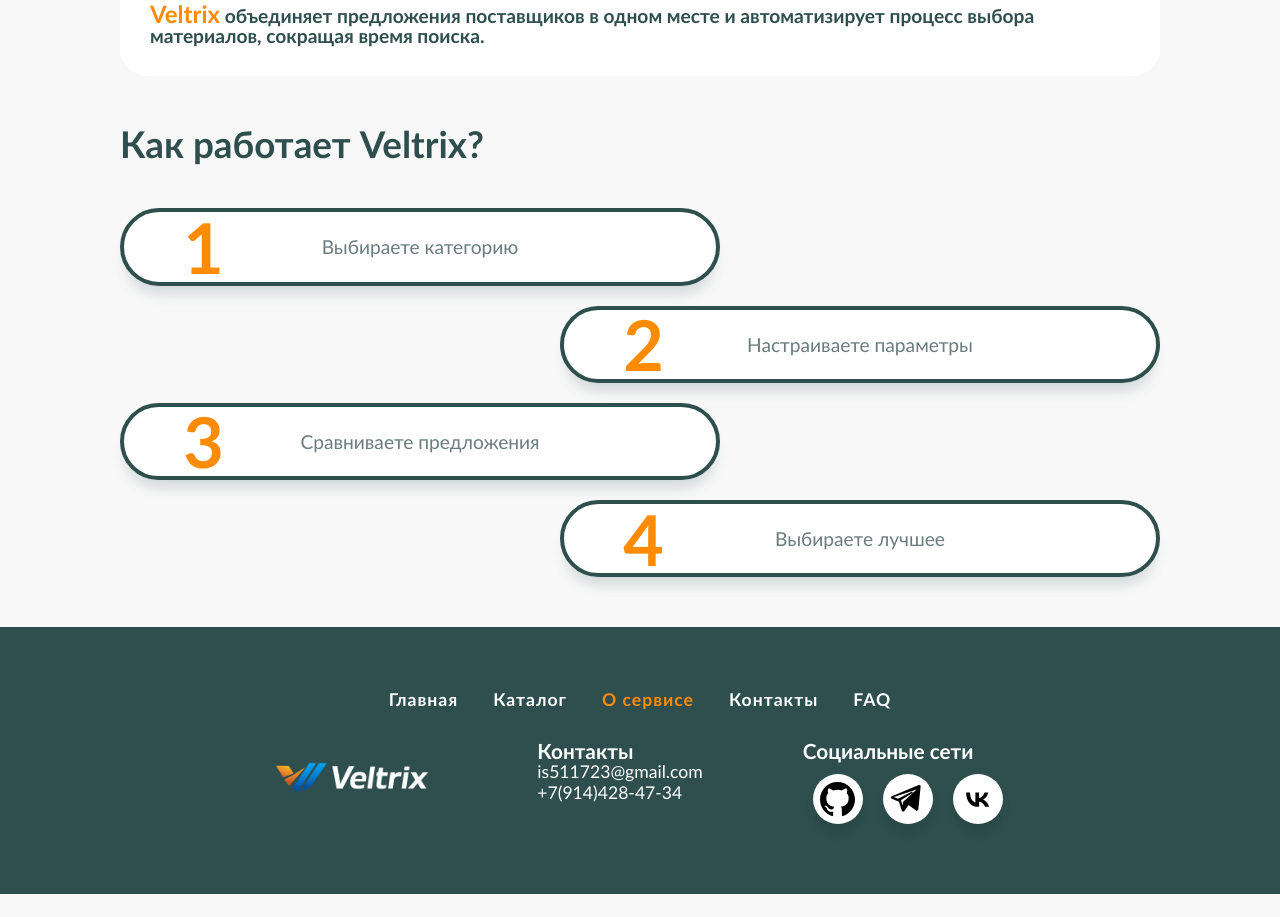
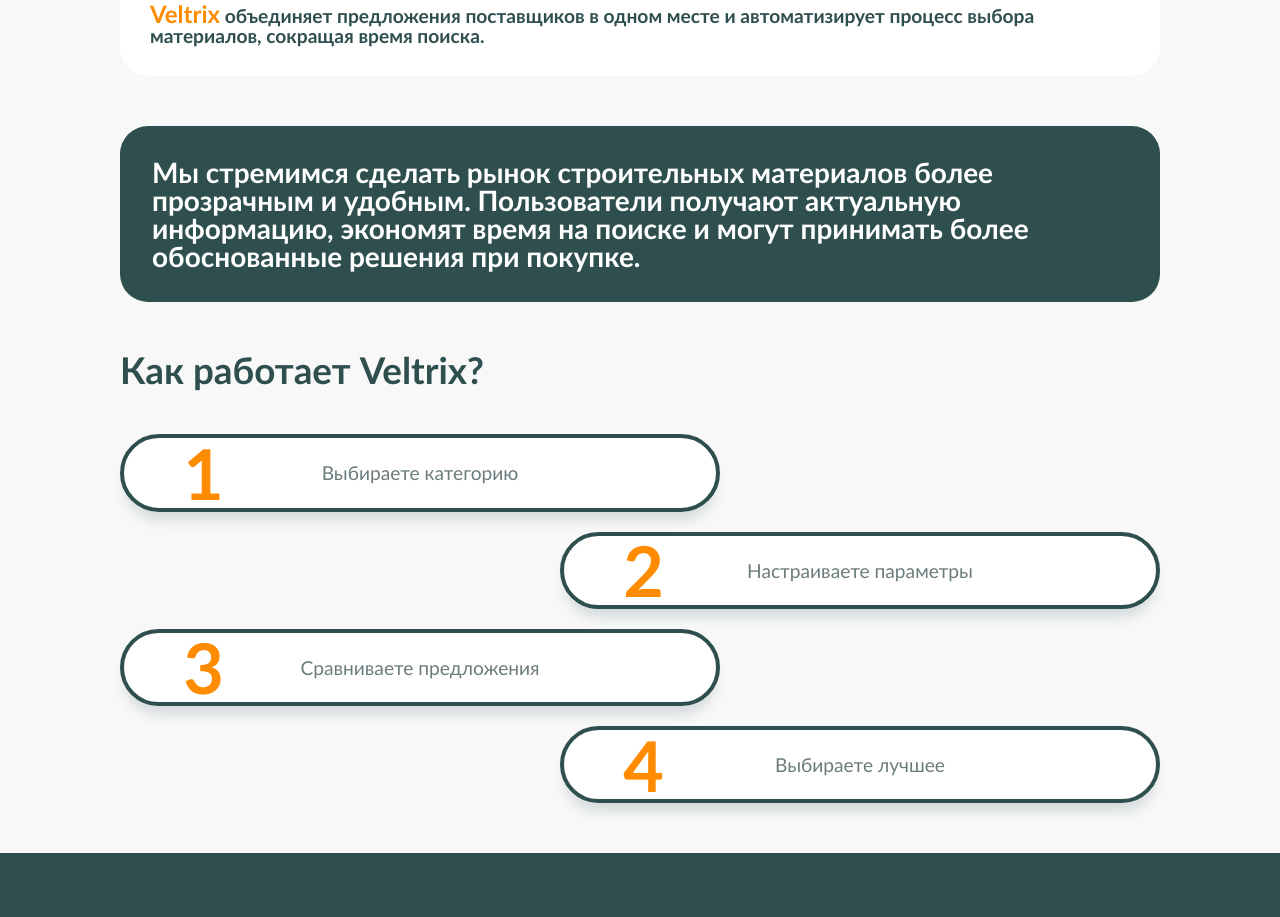
Before and after one commit to toopooriik/vertlix, a Next.js app in the folder frontend/: page /about in a window 1280 px wide. Shown: the part 920-1837 px from the top of the page. Before the commit the page ends 1814 px from the top, so only its background shows below. Built offline with nearby package versions, Linux system fonts and the light colour scheme.

Commit message:
feat(about): Создает секии "Описание" на странице "О нас"

```diff
--- a/frontend/app/about/page.tsx
+++ b/frontend/app/about/page.tsx
@@ -1,11 +1,13 @@
 import Hero from "@/components/sections/about/Hero";
 import Reasons from "@/components/sections/about/Reasons";
+import Description from "@/components/sections/about/Description";
 import Works from "@/components/sections/about/Works";
 export default function HomePage() {
     return (
         <main>
             <Hero/>
             <Reasons/>
+            <Description/>
             <Works/>
         </main>
     );
--- /dev/null
+++ b/frontend/components/sections/about/Description/Description.module.scss
@@ -0,0 +1,24 @@
+@use '@/styles/mixins' as *;
+@use '@/styles/variables' as *;
+
+.description {
+
+  &__content {
+    background-color: $main-color;
+    padding: 32px;
+    border-radius: 28px;
+  }
+
+  &__text {
+    font-size: 1.75rem;
+    line-height: 1.75rem;
+    color: $white;
+  }
+
+  @include adaptive(mobile) {
+    &__text {
+      font-size: 1.25rem;
+      line-height: 1.25rem;
+    }
+  }
+}
--- /dev/null
+++ b/frontend/components/sections/about/Description/Description.tsx
@@ -0,0 +1,16 @@
+
+import style from './Description.module.scss';
+import Container from "@/components/layout/Container";
+export default function Description(){
+    return(
+        <div className={style.description}>
+            <Container>
+                <div className={style.description__content}>
+                    <h3 className={style.description__text}>
+                        Мы стремимся сделать рынок строительных материалов более прозрачным и удобным. Пользователи получают актуальную информацию, экономят время на поиске и могут принимать более обоснованные решения при покупке.
+                    </h3>
+                </div>
+            </Container>
+        </div>
+    )
+}
--- /dev/null
+++ b/frontend/components/sections/about/Description/index.ts
@@ -0,0 +1 @@
+export { default } from './Description';
```
